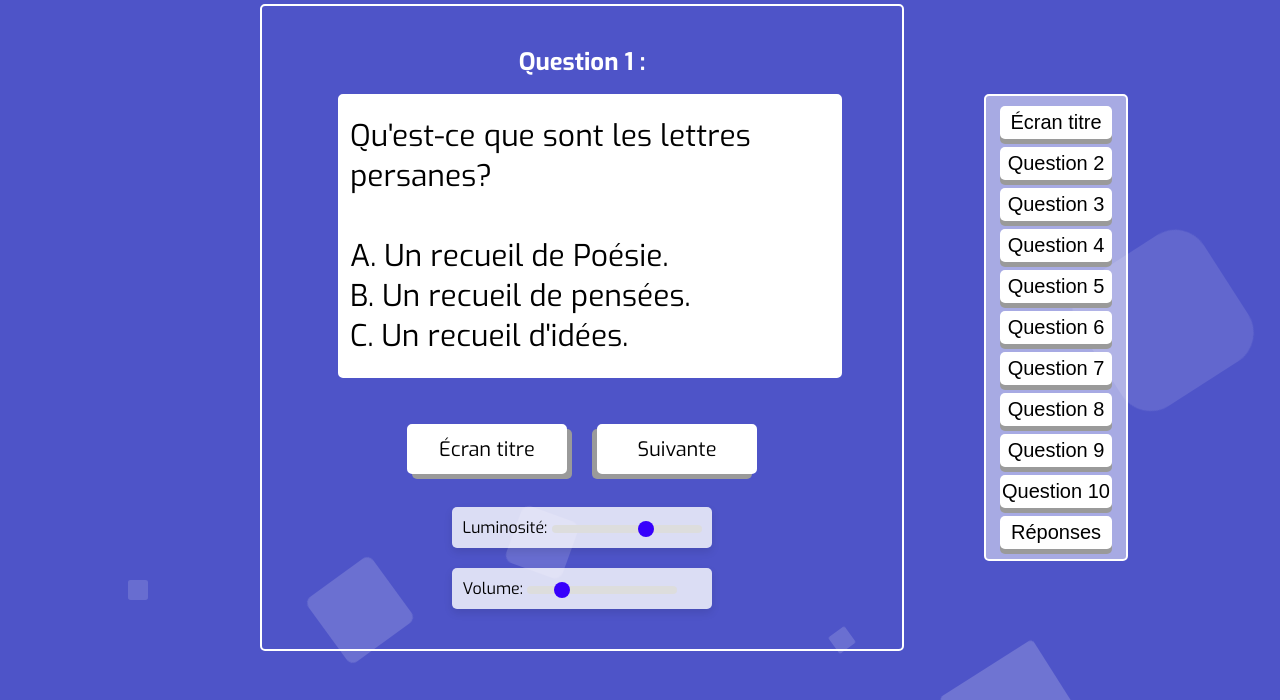
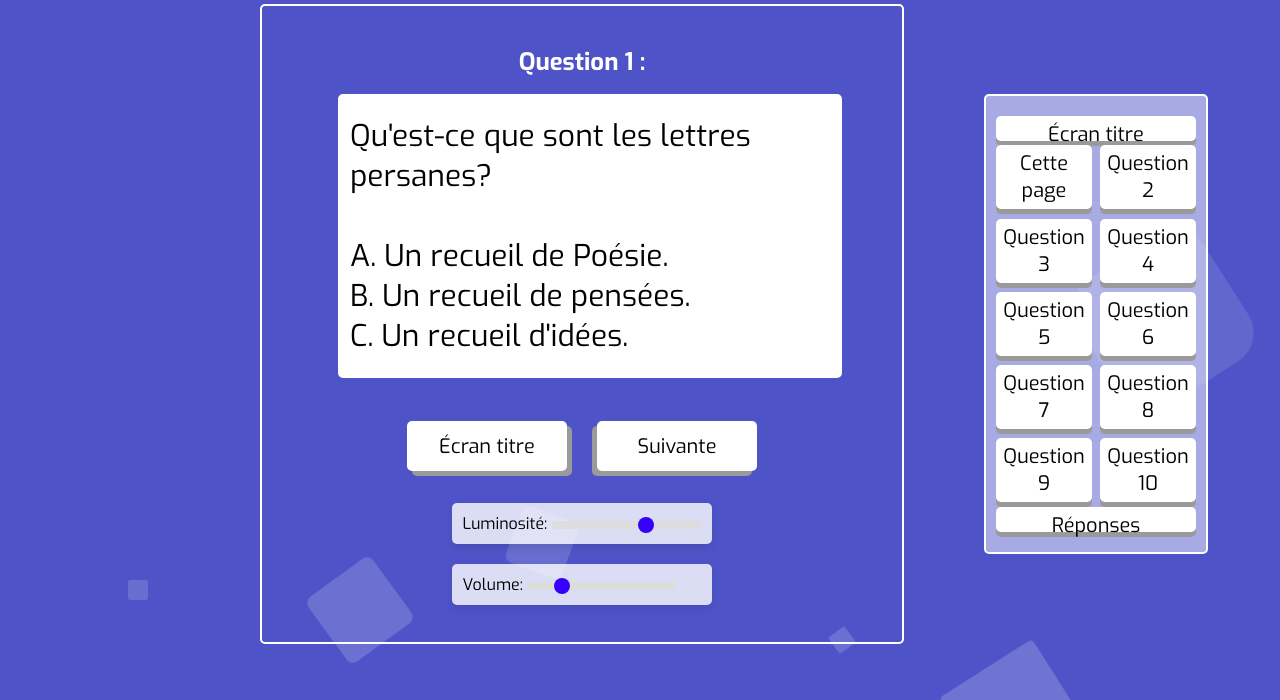
Before and after one commit to kavv3t/QCM, a plain HTML site: page html/quest1.html in a window 1280 px wide. Shown: the part 100-800 px from the top of the page. Drawn offline with Linux system fonts and the light colour scheme.

Commit message:
better index

```diff
--- a/css/home/background.css
+++ b/css/home/background.css
@@ -225,22 +225,28 @@ aside {
     display: grid;
     justify-content: center;
     padding: 10px 10px 10px 10px;
-    width: 15vh;
+    width: 25vh;
     border: solid 2px white;
     border-radius: 5px;
     margin: 90px 0 90px 0px;
     background-color: rgba(255, 255, 255, 0.5);
 }
 
-nav {
+.second {
     display: grid;
-    grid-template-rows: 1fr 1fr 1fr 1fr 1fr 1fr 1fr 1fr 1fr 1fr 1fr;
-    row-gap: 1vh;
-    align-items: center;
+    grid-template-rows: 8% 84% 8%;
     z-index: 2000;
 }
 
+.quest {
+    display: grid;
+    grid-template-columns: 1fr 1fr;
+    align-items: center;
+    column-gap: 1vh;
+}
+
 .index {
+    font-family: 'Exo', sans-serif;
     display: grid;
     justify-content: center;
     background-color: rgba(255, 255, 255, 1);
@@ -253,6 +259,14 @@ nav {
     font-size: 20px;
     cursor: pointer;
     transition: 0.1s;
+}
+
+.down {
+    margin-top: 10px;
+}
+
+.upper {
+    margin-bottom: 10px;
 }
 
 .index:active {
--- a/html/quest1.html
+++ b/html/quest1.html
@@ -38,8 +38,10 @@
         </div>
       </article>
       <aside>
-        <nav>
-          <button onclick="location.href='home.html'" class="index">Écran titre</button>
+        <nav class="second">
+          <button onclick="location.href='home.html'" class="index down">Écran titre</button>
+          <section class="quest">
+            <button class="index">Cette page</button>
             <button onclick="location.href='quest2.html'" class="index">Question 2</button>
             <button onclick="location.href='quest3.html'" class="index">Question 3</button>
             <button onclick="location.href='quest4.html'" class="index">Question 4</button>
@@ -49,7 +51,8 @@
             <button onclick="location.href='quest8.html'" class="index">Question 8</button>
             <button onclick="location.href='quest9.html'" class="index">Question 9</button>
             <button onclick="location.href='quest10.html'" class="index">Question 10</button>
-          <button onclick="location.href='result.html'" class="index">Réponses</button>
+          </section>
+          <button onclick="location.href='result.html'" class="index upper">Réponses</button>
         </nav>
       </aside>
     </main>
```
Also changed, not shown: html/home.html (+6 -3 lines), html/quest10.html (+6 -3 lines), html/quest2.html (+6 -3 lines), html/quest3.html (+6 -3 lines), html/quest4.html (+6 -3 lines), html/quest5.html (+6 -3 lines), html/quest6.html (+6 -3 lines), html/quest7.html (+6 -3 lines), html/quest8.html (+6 -3 lines), html/quest9.html (+6 -3 lines), html/result.html (+5 -2 lines). Lines whose indentation alone changed are shown as unchanged.
